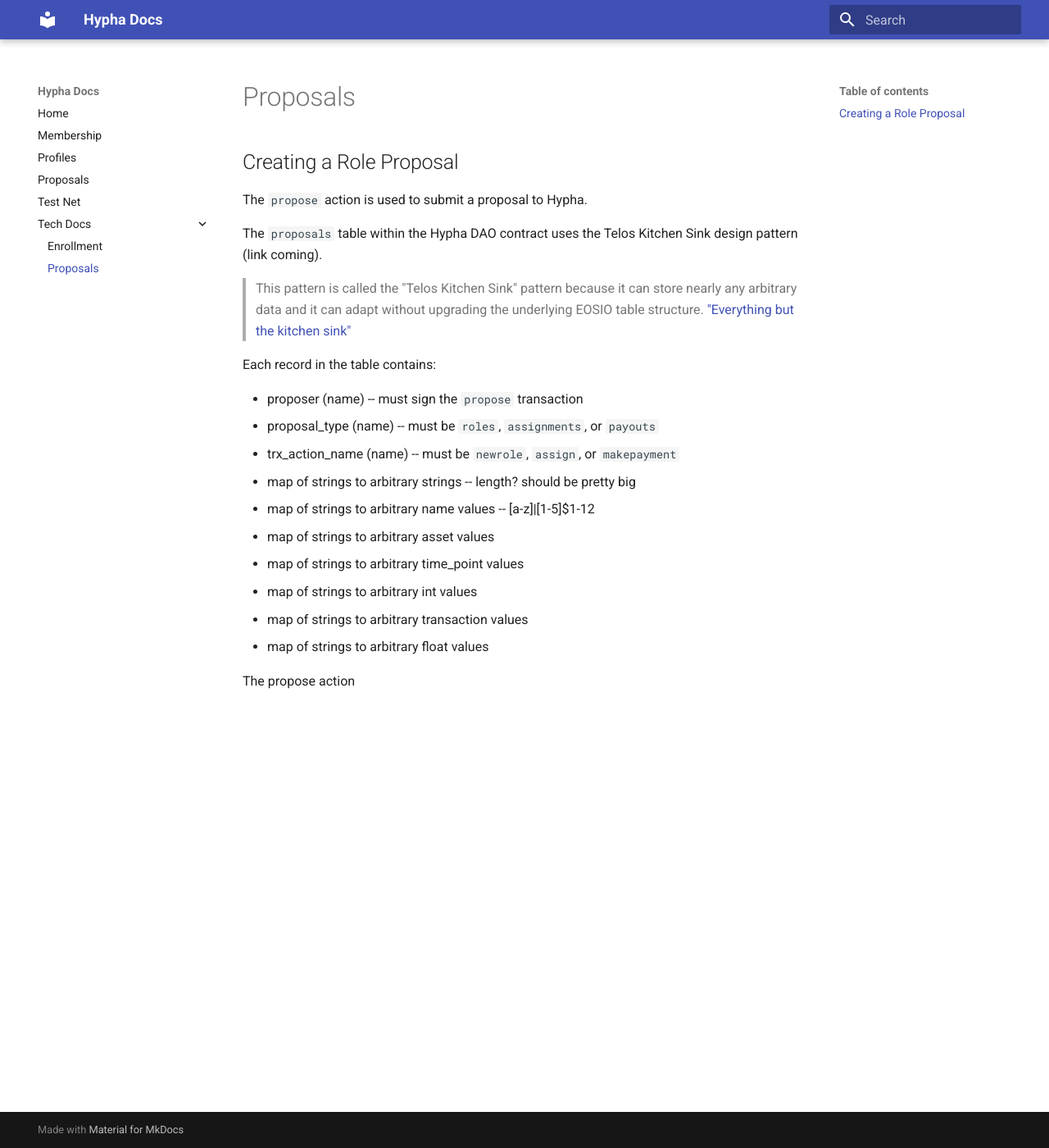
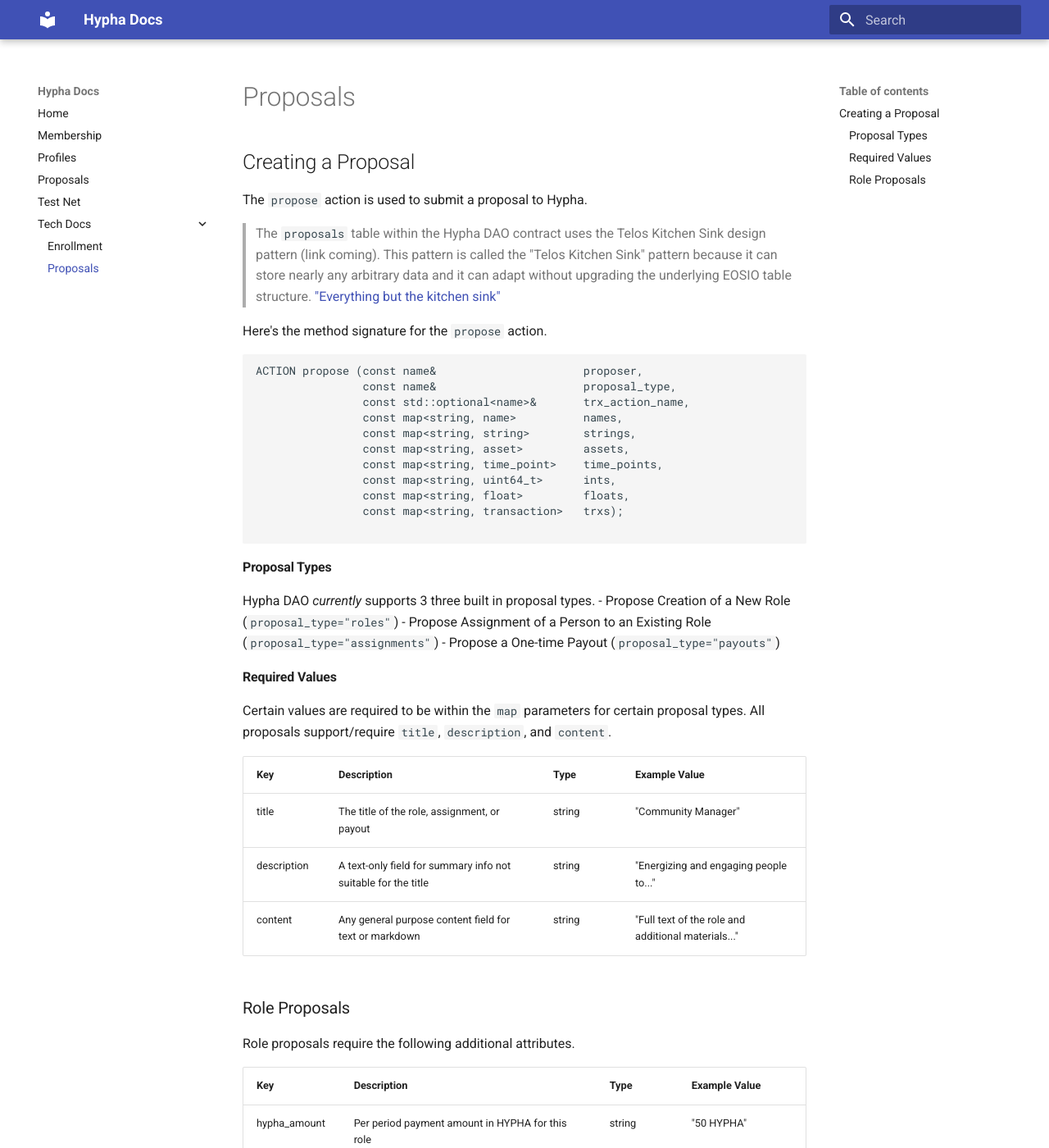
Before and after one commit to hypha-dao/dao-tech-docs, an MkDocs documentation site: the page built from docs/tech-docs/proposals.md, in a window 1280 px wide and 1400 px high. Shown: the whole window at 82% size. Built offline with MkDocs 1.6.1 and Material for MkDocs 9.7.7, drawn with Linux system fonts in a browser that asks for light colours; some of the changed text lies outside the part shown.

Commit message:
adding technical content

````diff
--- a/docs/tech-docs/proposals.md
+++ b/docs/tech-docs/proposals.md
@@ -1,24 +1,45 @@
 
-## Creating a Role Proposal
+## Creating a Proposal
 The ```propose``` action is used to submit a proposal to Hypha.
 
-The ```proposals``` table within the Hypha DAO contract uses the Telos Kitchen Sink design pattern (link coming).
+> The ```proposals``` table within the Hypha DAO contract uses the Telos Kitchen Sink design pattern (link coming). This pattern is called the "Telos Kitchen Sink" pattern because it can store nearly any arbitrary data and it can adapt without upgrading the underlying EOSIO table structure.  ["Everything but the kitchen sink"](https://idioms.thefreedictionary.com/everything+but+the+kitchen+sink)
 
-> This pattern is called the "Telos Kitchen Sink" pattern because it can store nearly any arbitrary data and it can adapt without upgrading the underlying EOSIO table structure.  ["Everything but the kitchen sink"](https://idioms.thefreedictionary.com/everything+but+the+kitchen+sink)
+Here's the method signature for the ```propose``` action.
+```
+ACTION propose (const name&                		 proposer,
+                const name&                      proposal_type,
+                const std::optional<name>&       trx_action_name,
+                const map<string, name> 		 names,
+                const map<string, string>        strings,
+                const map<string, asset>         assets,
+                const map<string, time_point>    time_points,
+                const map<string, uint64_t>      ints,
+                const map<string, float>         floats,
+                const map<string, transaction>   trxs);
+
+```
+
+#### Proposal Types
+Hypha DAO *currently* supports 3 three built in proposal types.
+- Propose Creation of a New Role  (```proposal_type="roles"```)
+- Propose Assignment of a Person to an Existing Role  (```proposal_type="assignments"```)
+- Propose a One-time Payout  (```proposal_type="payouts"```)
+
+#### Required Values
+Certain values are required to be within the ```map``` parameters for certain proposal types.   All proposals support/require ```title```, ```description```, and ```content```.
+
+Key         | Description                                                   | Type      | Example Value
+----------- | ------------------------------------------------------------- | --------- | ------------------
+title       | The title of the role, assignment, or payout                  | string    | "Community Manager"
+description | A text-only field for summary info not suitable for the title | string    | "Energizing and engaging people to..."
+content     | Any general purpose content field for text or markdown        | string    | "Full text of the role and additional materials..."
 
 
-Each record in the table contains:
+### Role Proposals
+Role proposals require the following additional attributes.
 
-- proposer (name)                                   -- must sign the ```propose``` transaction
-- proposal_type (name)                              -- must be ```roles```, ```assignments```, or ```payouts```
-- trx_action_name (name)                            -- must be ```newrole```, ```assign```, or ```makepayment```
-- map of strings to arbitrary strings               -- length? should be pretty big
-- map of strings to arbitrary name values           -- [a-z]|[1-5]$1-12
-- map of strings to arbitrary asset values
-- map of strings to arbitrary time_point values
-- map of strings to arbitrary int values
-- map of strings to arbitrary transaction values
-- map of strings to arbitrary float values
-
-
-The propose action
+Key             | Description                                           | Type      | Example Value
+--------------- | ------------------------------------------------------| --------- | ------------------
+hypha_amount    | Per period payment amount in HYPHA for this role      | string    | "50 HYPHA"
+seeds_amount    | Per period payment amount in SEEDS for this role      | string    | "45.50000000 SEEDS"
+hvoice_amount   | Per period payment amount in HVOICE for this role     | string    | "50 HVOICE"
````
